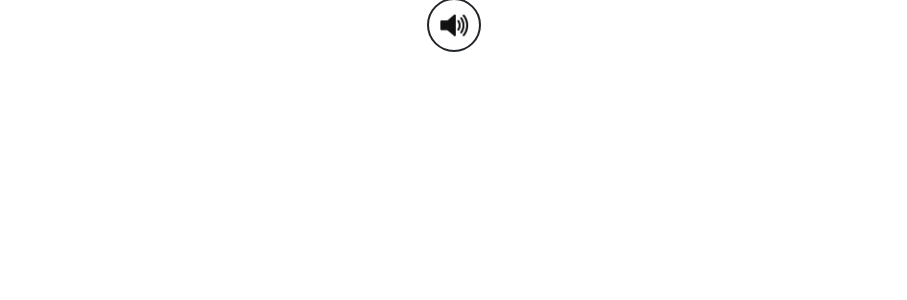
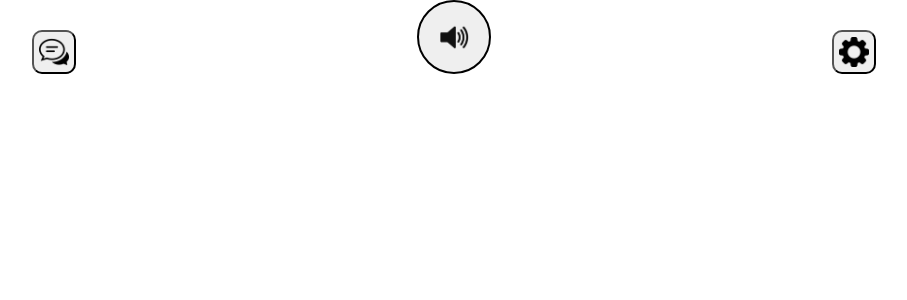
Before and after one commit to krx90/carproxy, a React (Vite) app: page / in a window 1280 px wide. Shown: the top 300 px of the page, without its empty margins (186-1093 px from the left). Built offline with nearby package versions, Linux system fonts and the light colour scheme.

Commit message:
three icons added as buttons

```diff
--- a/src/components/MenuBar.css
+++ b/src/components/MenuBar.css
@@ -1,18 +1,45 @@
 .menu-bar {
     display: flex;
-    height: 60px;
+    height: auto;
     flex-direction: row;
     align-items: center;
     justify-content: center;
 }
 
-.button-circle {
+.menu-icons {
+    display: flex;
+    height: 100%;
+    width: 66%;
+    flex-direction: row;
+    justify-content: space-between;
+    align-items: center;
+}
+
+.chat-icon {
+    width: 30px;
+}
+
+.chat-icon-button {
+    border-radius: 10px;
+    padding: 5px;
+}
+
+.settings-icon {
+    width: 30px;
+}
+
+.settings-icon-button {
+    border-radius: 10px;
+    padding: 5px;
+}
+
+.live-button-circle {
     display: block;
-    padding: 10px;
-    margin-bottom: 10px;
+    padding: 20px;
+    margin-bottom: 30px;
     border-style: solid;
     border-width: 2px;
-    border-radius: 27px;
+    border-radius: 50%;
 }
 
 .live-button {
--- a/src/components/MenuBar.tsx
+++ b/src/components/MenuBar.tsx
@@ -1,10 +1,16 @@
 import './MenuBar.css';
 import image from '../assets/sound.png';
+import image1 from '../assets/chat.png';
+import image2 from '../assets/settings.png';
 
 function MenuBar() {
     return(
-        <div className="menu-bar">
-            <div className = "button-circle"><img src={image} alt="live-button" className="live-button"/></div>
+        <div className='menu-bar'>
+            <div className='menu-icons'>
+                <button className='chat-icon-button'><img src={image1} alt="chat-icon" className="chat-icon"/></button>
+                <button className='live-button-circle'><img src={image} alt="live-button" className="live-button"/></button>
+                <button className='settings-icon-button'><img src={image2} alt="settings-icon" className='settings-icon'/></button>
+            </div>
         </div>
     )
 
```
Also changed, not shown: src/assets/chat.png (added), src/assets/settings.png (added).
